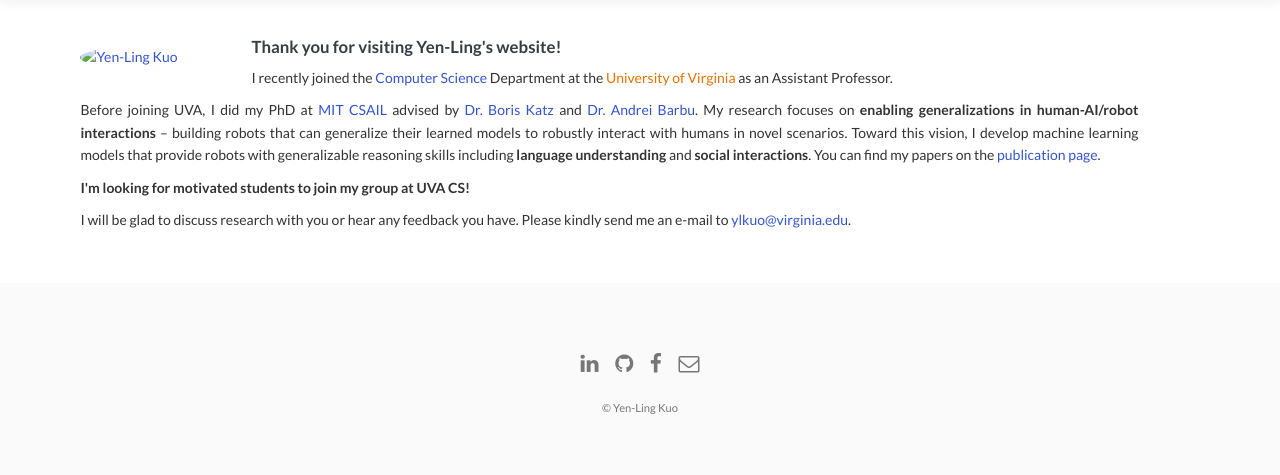
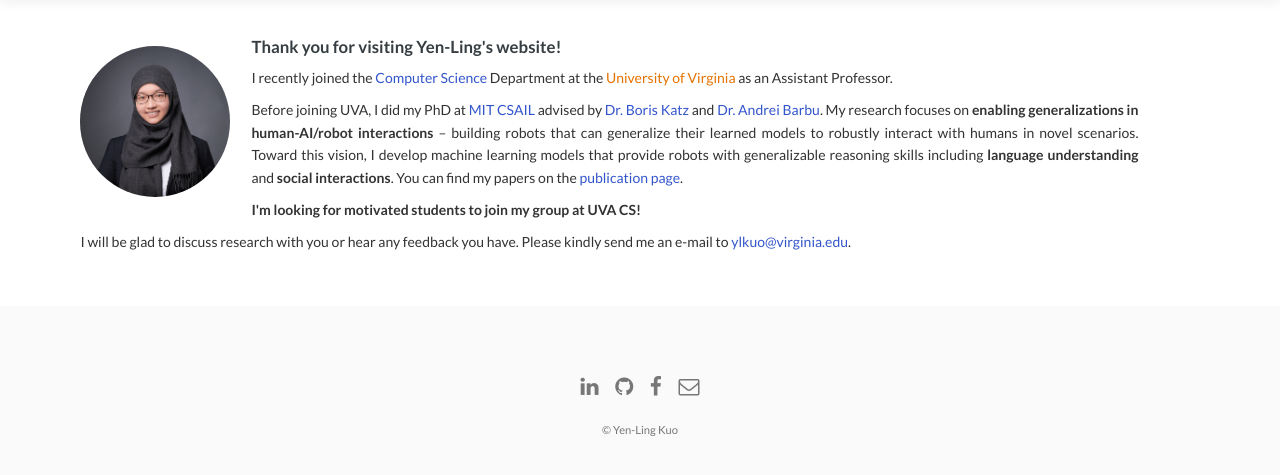
Before and after one commit to Chi-HsienChang/salima, a plain HTML site: page index.html in a window 1280 px wide. Shown: the part 67-542 px from the top of the page. Drawn offline with nearby package versions, Linux system fonts and the light colour scheme.

```diff
--- a/home.html
+++ b/home.html
@@ -3,7 +3,7 @@
   <div class="img-block">
     <div class="cell">
       <br />
-      <a href="#" class="image avatar"><img src="images_salima/Salima.jpg" alt="Yen-Ling Kuo" /></a>
+      <a href="#" class="image avatar"><img src="images/salima.jpg" alt="Yen-Ling Kuo" /></a>
     </div>
   </div>
 
```
Also changed, not shown: images/salima.jpg (added).
